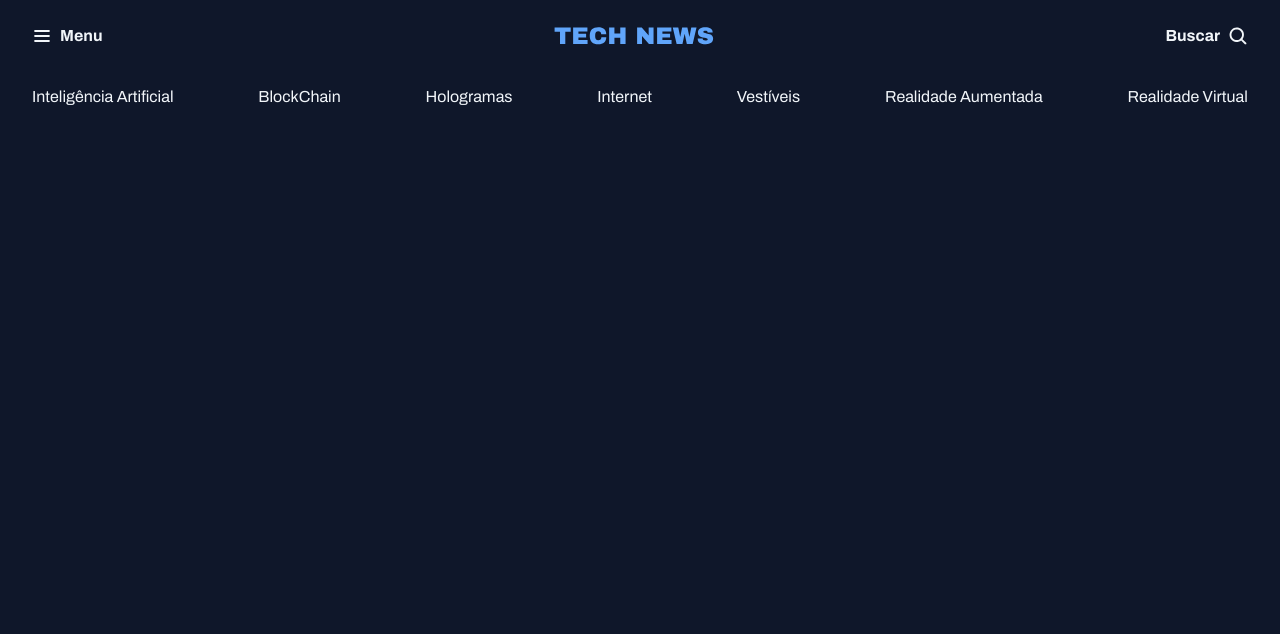
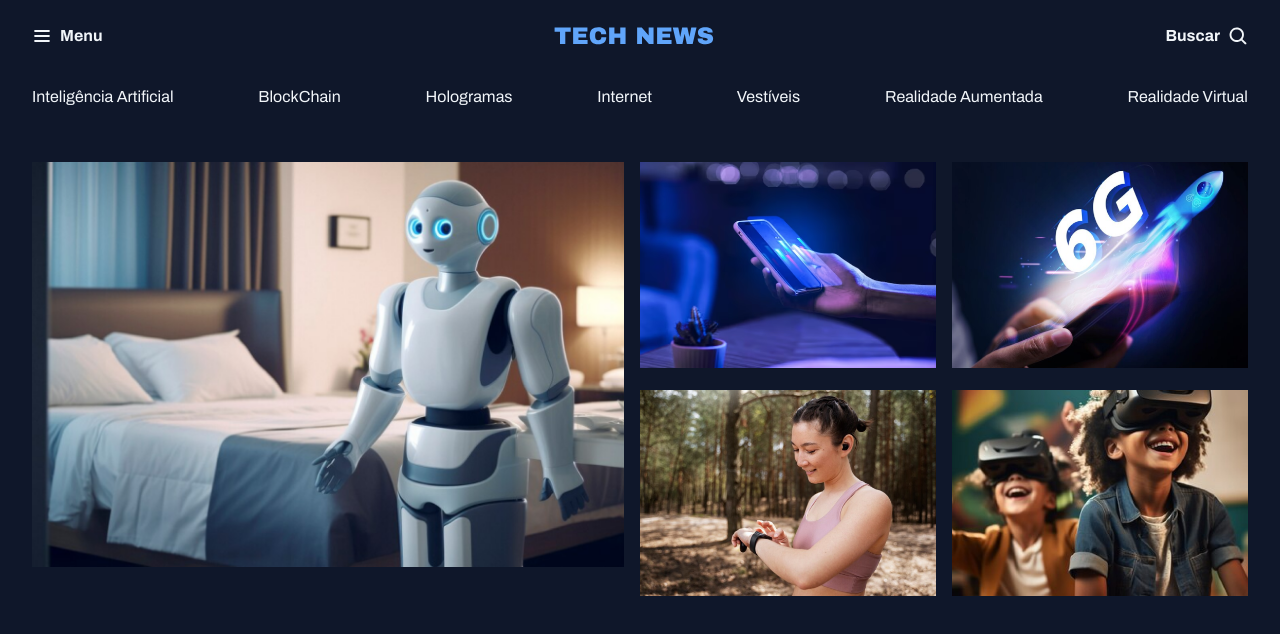
Before and after one commit to pedro00876/curso-fullstack, a plain HTML site: page portal-de-noticia/index.html in a window 1280 px wide. Drawn offline with Linux system fonts and the light colour scheme.

Commit message:
Estruturando a seção destaques

```diff
--- a/portal-de-noticia/index.html
+++ b/portal-de-noticia/index.html
@@ -40,6 +40,32 @@
 
         </nav>
     </header>
+
+    <main class="grid container">
+        <section id="featured" class="grid grid-flow-col gap-16">
+            <div>
+                <img src="assets/img/Image 01 (1).png" alt="">
+            </div>
+
+            <div class="grid grid-cols-2 gap-16 ">
+                <div>
+                    <img src="assets/img/Image 02 (1).png" alt="">
+                </div>
+
+                <div>
+                    <img src="assets/img/Image 03 (1).png" alt="">
+                </div>
+
+                <div>
+                    <img src="assets/img/Image 04 (1).png" alt="">
+                </div>
+
+                <div>
+                    <img src="assets/img/Image 05 (1).png" alt="">
+                </div>
+            </div>
+        </section>
+    </main>
 </body>
 
 </html>
--- a/portal-de-noticia/styles/global.css
+++ b/portal-de-noticia/styles/global.css
@@ -42,18 +42,16 @@ h3 {
     font: inherit;
 }
 
+img {
+    max-width: 100%;
+}
+
 .container {
     max-width: 1280px;
     padding-inline: 32px;
     margin-inline: auto;
 }
 
-/* Utility-first */
-.grid {
-    display: grid;
+main {
+    margin-top: 40px;
 }
-
-.grid-flow-col {
-    grid-auto-flow: column;
-
-}
--- a/portal-de-noticia/styles/index.css
+++ b/portal-de-noticia/styles/index.css
@@ -1,2 +1,4 @@
 @import url(global.css);
+@import url(utility.css);
 @import url(header.css);
+@import url(section.css);
--- /dev/null
+++ b/portal-de-noticia/styles/section.css
@@ -0,0 +1,5 @@
+#featured {
+    height: 100%;
+    object-fit: cover;
+    border-radius: 4px;
+}
--- /dev/null
+++ b/portal-de-noticia/styles/utility.css
@@ -0,0 +1,17 @@
+/* Utility-first */
+.grid {
+    display: grid;
+}
+
+.grid-flow-col {
+    grid-auto-flow: column;
+
+}
+
+.grid-cols-2 {
+    grid-template-columns: repeat(2, 1fr);
+}
+
+.gap-16 {
+    gap: 16px;
+}
```
